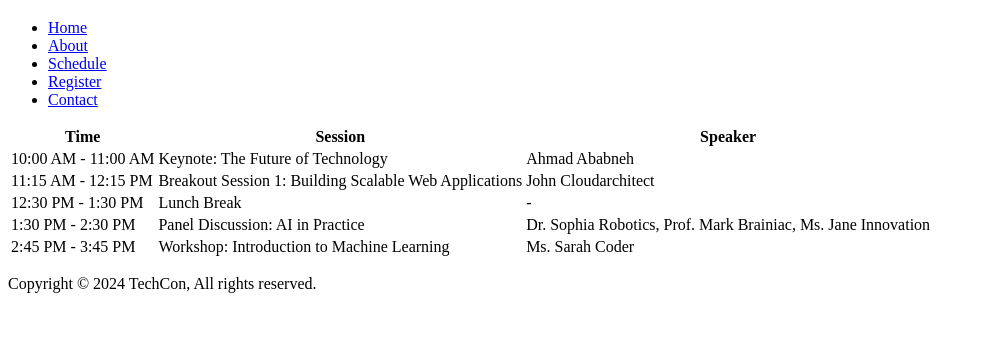
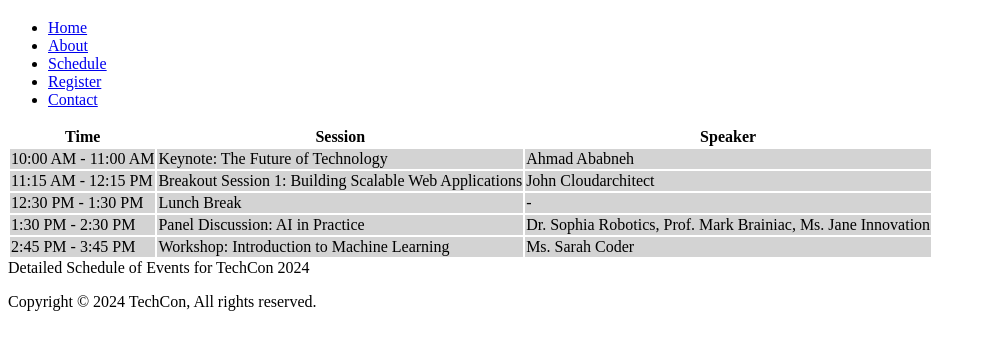
Before and after one commit to Bruck29/TechCon_HTML, a plain HTML site: page techcon_website/schedule.html in a window 1280 px wide. Shown: the part 61-410 px from the top of the page, without its empty margins (0-986 px from the left). Drawn offline with Linux system fonts and the light colour scheme.

Commit message:
Add files via upload

```diff
--- a/techcon_website/schedule.html
+++ b/techcon_website/schedule.html
@@ -31,33 +31,34 @@
                 </tr>
             </thead>
             <tbody>
-                <tr>
+                <tr bgcolor="lightgrey">
                     <td>10:00 AM - 11:00 AM</td>
                     <td>Keynote: The Future of Technology</td>
                     <td>Ahmad Ababneh</td>
                 </tr>
-                <tr>
+                <tr bgcolor="lightgrey">
                     <td>11:15 AM - 12:15 PM</td>
                     <td>Breakout Session 1: Building Scalable Web Applications</td>
                     <td>John Cloudarchitect</td>
                 </tr>
-                <tr >
+                <tr bgcolor="lightgrey">
                     <td>12:30 PM - 1:30 PM</td>
                     <td>Lunch Break</td>
                     <td>-</td>
                 </tr>
-                <tr>
+                <tr bgcolor="lightgrey">
                     <td>1:30 PM - 2:30 PM</td>
                     <td>Panel Discussion: AI in Practice</td>
                     <td>Dr. Sophia Robotics, Prof. Mark Brainiac, Ms. Jane Innovation</td>
                 </tr>
-                <tr>
+                <tr bgcolor="lightgrey">
                     <td>2:45 PM - 3:45 PM</td>
                     <td>Workshop: Introduction to Machine Learning</td>
                     <td>Ms. Sarah Coder</td>
                 </tr>
             </tbody>
         </table>
+        <caption>Detailed Schedule of Events for TechCon 2024</caption>
     </main>
     <footer>
         <p>Copyright © 2024 TechCon, All rights reserved.</p>
```
